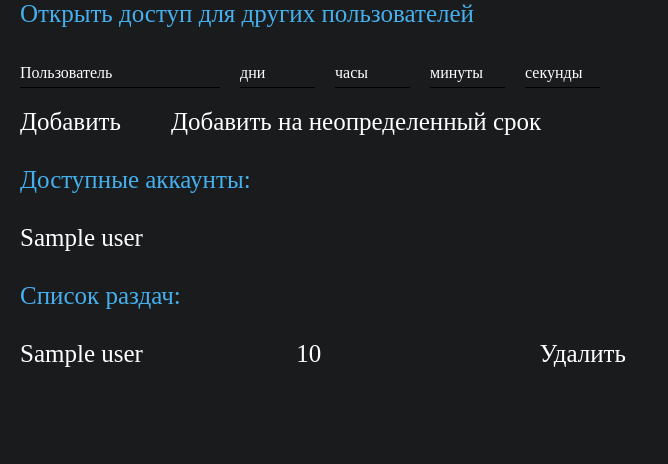
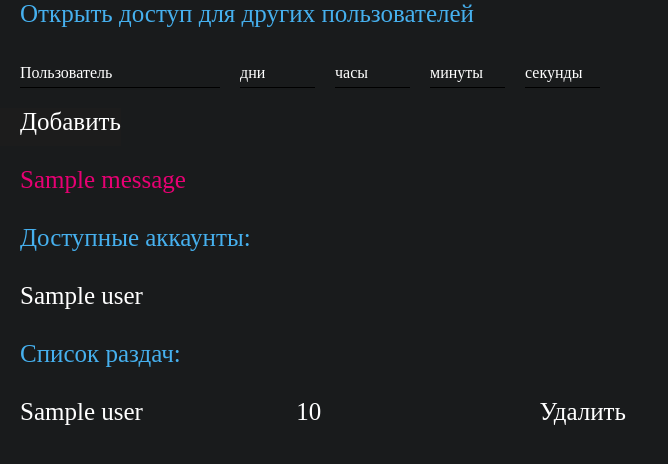
Before and after one commit to Ciremun/NNF, a Flask app: template src/templates/userprofile.html in a window 1280 px wide. Shown: the part 100-564 px from the top of the page, without its empty margins (0-668 px from the left). Run offline with Flask 2, Linux system fonts and the light colour scheme; the template is opened without the code that fills it: most values are stand-ins (such as "Sample title", 1, 10 or a date in 2020); one stand-in notice (Sample message) is shown; parts of the project's set-up code (start-up, migrations or seed data) failed here and were passed over.

Commit message:
account share no js support

```diff
--- a/src/server.py
+++ b/src/server.py
@@ -14,7 +14,7 @@ from .config import config, keys
 from .log import logger
 from .structure import ShortFoodItem
 from .utils import (seconds_convert, get_catering, clearDB, dailyMenuUpdate,
-    getSession, getSessionAccountShare, getUserCart)
+    getSession, getSessionAccountShare, getUserCart, formResponse)
 
 
 catering = get_catering()
@@ -26,10 +26,11 @@ dailyMenuUpdateThread = Thread(target=dailyMenuUpdate)
 dailyMenuUpdateThread.start()
 
 app = Flask(__name__)
+app.secret_key = keys['sessionSecret']
 
 @app.route('/')
 def index():
-    return redirect('/menu', code=302)
+    return redirect('/menu')
 
 
 @app.route('/login', methods=['POST'])
@@ -113,22 +114,19 @@ def login():
 
 @app.route('/u/<username>')
 def userprofile(username):
-    username = username.lower()
-    userinfo = db.getUser(username)
-
     SID = request.cookies.get("SID")
     session = getSession(SID)
-    if session and session.username == username:
+    if session and session.username == username.lower():
 
         userinfo = {
             'auth': True,
-            'username': username,
-            'displayname': userinfo[0]
+            'username': session.username,
+            'displayname': session.displayname
         }
         userinfo = getSessionAccountShare(session, userinfo)
 
         return render_template('userprofile.html', userinfo=userinfo)
-    return redirect('/menu', code=302)
+    return redirect('/menu')
 
 
 @app.route('/logout', methods=['POST'])
@@ -143,10 +141,10 @@ def logout():
 
 @app.route('/cart', methods=['GET', 'POST'])
 def buy():
-    message = request.get_json()
     SID = request.cookies.get("SID")
     session = getSession(SID)
     if session:
+        message = request.get_json()
         username = session.username
 
         if request.method == 'POST':
@@ -207,7 +205,7 @@ def buy():
     elif request.method == 'POST':
         return {'success': False, 'message': 'Error: Unauthorized'}
     else:
-        return redirect('/menu', code=302)
+        return redirect('/menu')
 
 
 @app.route('/menu')
@@ -249,50 +247,75 @@ def orders_():
 
 @app.route('/shared', methods=['POST'])
 def shared():
-    message = request.get_json()
     SID = request.cookies.get('SID')
     session = getSession(SID)
     if session:
+
+        message = request.form
+        isForm = True
+        if not message:
+            message = request.get_json()
+            if not message:
+                return {'success': False, 'message': 'Error: no form data'}
+            isForm = False
+        error_type = 'accountShareError'
+
+        print(f'{isForm}, {message}')
+
         act = message.get('act')
         if all(act != x for x in ['add', 'del']):
-            return {'success': False, 'message': 'Error: invalid account share action'}
+            data = {'success': False, 'message': 'Error: invalid account share action'}
+            return formResponse(session, isForm, data, error_type)
 
         if act == 'add':
             username = message.get('username')
             if not username or not isinstance(username, str):
-                return {'success': False, 'message': 'Error: invalid username'}
+                data = {'success': False, 'message': 'Error: invalid username'}
+                return formResponse(session, isForm, data, error_type)
 
             target_user_id = db.getUserID(username)
             if not target_user_id or target_user_id[0] == session.user_id:
-                return {'success': False, 'message': 'Error: invalid target user'}
+                data = {'success': False, 'message': 'Error: invalid target user'}
+                return formResponse(session, isForm, data, error_type)
 
-            if message.get('forever') == True:
+            duration = {'days': message.get('days'),
+                        'hours': message.get('hours'),
+                        'minutes': message.get('minutes'),
+                        'seconds': message.get('seconds')}
+
+            if message.get('forever') == True or all(x == "" for x in duration.values()):
                 db.addAccountShare(session.user_id, target_user_id[0], None, datetime.datetime.now())
-                return {'success': True}
+                return formResponse(session, isForm, {'success': True})
 
-            d = message.get('duration')
             try:
-                assert isinstance(d, dict)
-                assert len(d) == 4
-                assert all(isinstance(v, int) and v >= 0 for v in [d.get('days'), d.get('hours'), d.get('minutes'), d.get('seconds')])
-                duration = datetime.timedelta(**d)
+                for k, v in duration.items():
+                    if v == "":
+                        v = 0
+                    elif not isinstance(v, int):
+                        v = int(v)
+                    assert 9999 >= v >= 0
+                    duration[k] = v
+                duration = datetime.timedelta(**duration)
                 assert duration.total_seconds() <= 864276039
-            except AssertionError:
-                return {'success': False, 'message': 'Error: invalid account share duration'}
+            except Exception:
+                data = {'success': False, 'message': 'Error: invalid account share duration'}
+                return formResponse(session, isForm, data, error_type)
 
             db.addAccountShare(session.user_id, target_user_id[0], duration, datetime.datetime.now())
-            return {'success': True}
+            return formResponse(session, isForm, {'success': True})
         if act == 'del':
             target_user_id = message.get('target')
             if not isinstance(target_user_id, int):
-                return {'success': False, 'message': 'Error: target user id must be int'}
+                data = {'success': False, 'message': 'Error: target user id must be int'}
+                return formResponse(session, isForm, data, error_type)
 
             shareinfo = db.verifyAccountShare(session.user_id, target_user_id)
             if not shareinfo:
-                return {'success': False, 'message': 'Error: account share not found'}
+                data = {'success': False, 'message': 'Error: account share not found'}
+                return formResponse(session, isForm, data, error_type)
 
             db.deleteAccountShare(session.user_id, target_user_id)
-            return {'success': True}
+            return formResponse(session, isForm, {'success': True})
     return {'success': False, 'message': 'Error: Unauthorized'}
 
 # Production
--- a/src/static/css/userprofile.css
+++ b/src/static/css/userprofile.css
@@ -73,7 +73,14 @@
   display: flex;
 }
 
-.add-shared-submit a:hover,
+.add-shared-submit input {
+  font-family: 'Times New Roman', Times, serif;
+  border: none;
+  outline: none;
+  cursor: pointer;
+}
+
+.add-shared-submit input:hover,
 .delete-shared a:hover,
 .available-user a:hover {
   color: #e70073;
@@ -95,7 +102,7 @@
 }
 
 .shared-user, .account-share-title,
-.available-user, .add-shared-submit {
+.available-user, .add-shared-submit input {
   font-size: 25px;
   padding: 0 0 10px 20px;
 }
--- a/src/templates/userprofile.html
+++ b/src/templates/userprofile.html
@@ -10,32 +10,43 @@
 
 {% block content %}
     <div class="account-share-title" style="margin-top: 0px;">Открыть доступ для других пользователей</div>
+    <form action="/shared" method="POST" onsubmit="event.preventDefault(); addShared();">
+        <input type="hidden" name="act" value="add">
         <div class="add-shared-forms">
             <div class="add-shared-form width200">
-            <input type="text" name="add-shared-username" id="add-shared-username" spellcheck="false" maxlength="25" placeholder=" " onkeydown="addSharedEnterKey(event)">
-            <label for="add-shared-username" class="label-name"><span class="content-name">Пользователь</span></label>
+                <input type="text" name="username" id="add-shared-username" spellcheck="false" maxlength="25" placeholder=" ">
+                <label for="username" class="label-name"><span class="content-name">Пользователь</span></label>
             </div>
             <div class="add-shared-form width75">
-            <input type="text" name="add-shared-day" id="add-shared-days" spellcheck="false" maxlength="4" placeholder=" " onkeydown="addSharedEnterKey(event)">
-            <label for="add-shared-day" class="label-name"><span class="content-name">дни</span></label>
+                <input type="text" name="days" id="add-shared-days" spellcheck="false" maxlength="4" placeholder=" ">
+                <label for="days" class="label-name"><span class="content-name">дни</span></label>
             </div>
             <div class="add-shared-form width75">
-            <input type="text" name="add-shared-hour" id="add-shared-hours" spellcheck="false" maxlength="2" placeholder=" " onkeydown="addSharedEnterKey(event)">
-            <label for="add-shared-hour" class="label-name"><span class="content-name">часы</span></label>
+                <input type="text" name="hours" id="add-shared-hours" spellcheck="false" maxlength="2" placeholder=" ">
+                <label for="hours" class="label-name"><span class="content-name">часы</span></label>
             </div>
             <div class="add-shared-form width75">
-            <input type="text" name="add-shared-minute" id="add-shared-minutes" spellcheck="false" maxlength="2" placeholder=" " onkeydown="addSharedEnterKey(event)">
-            <label for="add-shared-minute" class="label-name"><span class="content-name">минуты</span></label>
+                <input type="text" name="minutes" id="add-shared-minutes" spellcheck="false" maxlength="2" placeholder=" ">
+                <label for="minutes" class="label-name"><span class="content-name">минуты</span></label>
             </div>
             <div class="add-shared-form width75">
-            <input type="text" name="add-shared-second" id="add-shared-seconds" spellcheck="false" maxlength="2" placeholder=" " onkeydown="addSharedEnterKey(event)">
-            <label for="add-shared-second" class="label-name"><span class="content-name">секунды</span></label>
+                <input type="text" name="seconds" id="add-shared-seconds" spellcheck="false" maxlength="2" placeholder=" ">
+                <label for="seconds" class="label-name"><span class="content-name">секунды</span></label>
             </div>
         </div>
         <div class="add-shared-submit">
-        <div><a onclick="addShared()">Добавить</a></div>
-        <div style="margin-left: 50px;"><a onclick="addShared(true)">Добавить на неопределенный срок</a></div>
+            <div><input type="submit" value="Добавить"></div>
         </div>
+    </form>
+    {% with errors = get_flashed_messages(category_filter=["accountShareError"]) %}
+        {% if errors %}
+            <div class="account-share-title" style="color:#e70073">
+                {% for msg in errors %}
+                    {{ msg }}
+                {% endfor %}
+            </div>
+        {% endif %}
+    {% endwith %}
     {% if userinfo.get('account_share') and userinfo['account_share']['available'] %}
         <div class="account-share-title">Доступные аккаунты:</div>
         <div class="shared-list">
```
Also changed, not shown: src/static/js/core.js (+19 -27 lines), src/utils.py (+9 -1 lines). Lines whose indentation alone changed are shown as unchanged.
